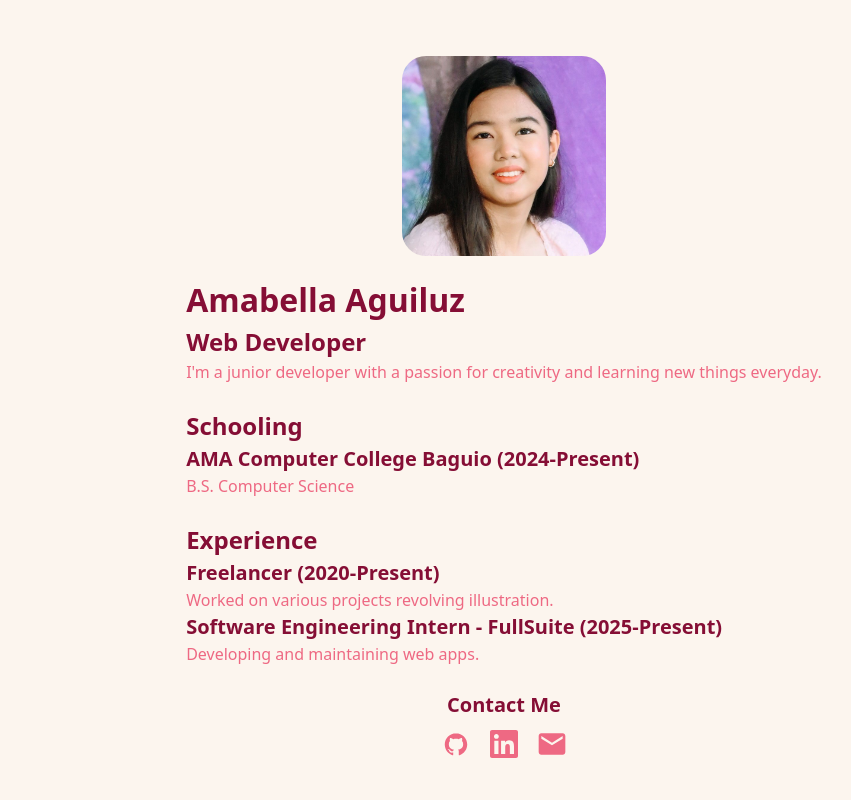
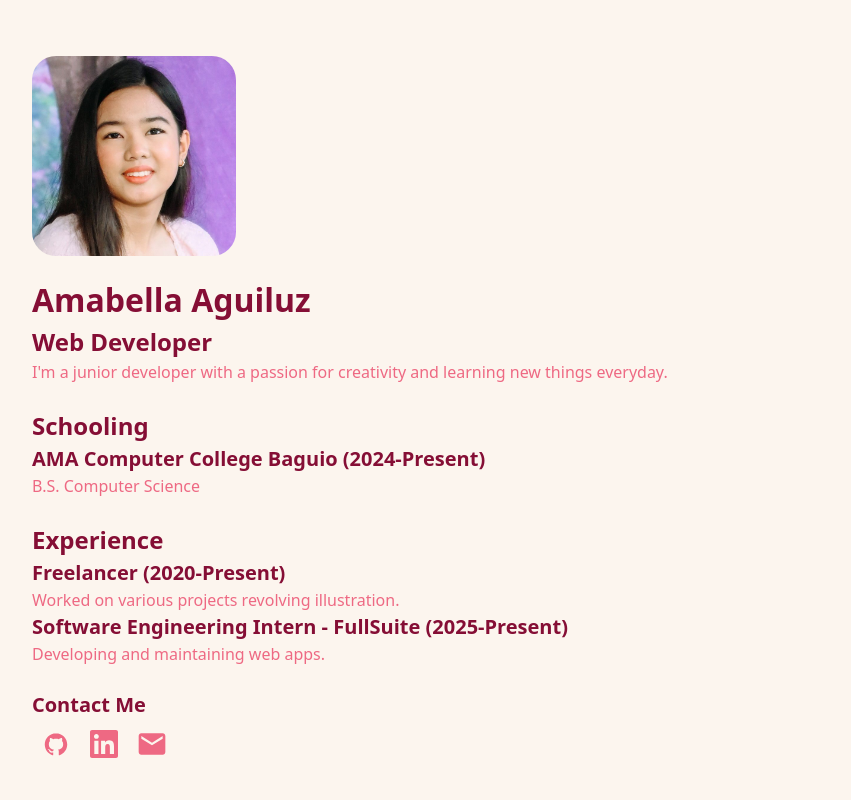
Before and after one commit to amabella-aguiluz/portfolio, a React (Vite) app: page / in a window 1280 px wide. Shown: the top 800 px of the page, without its empty margins (136-987 px from the left). Built offline with nearby package versions, Linux system fonts and the light colour scheme.

Commit message:
Changed the layout to be more centric

```diff
--- a/src/App.jsx
+++ b/src/App.jsx
@@ -76,7 +76,7 @@ function SkillIcon({icon, text}){
 
 function PortfolioSample({title, skills, description, githubUrl}){
   return(
-    <div className="flex p-4 rounded-2xl lightborder flex-col w-auto h-auto gap-2">
+    <div className="flex p-4 px-6 rounded-2xl lightborder flex-col w-auto h-auto gap-2">
       <h2>{title}</h2>
       <p><i>{skills}</i></p>
       <p>{description}</p>
@@ -89,7 +89,7 @@ function PortfolioSample({title, skills, description, githubUrl}){
 
 function ContactMeRow({text}){
   return(
-    <div className="flex flex-col items-center">
+    <div className="flex flex-col">
       <h3>Contact Me</h3>
     <div className="flex flex-row">
       <ButtonIconOnlyLink icon={ <DiGithubBadge className="logos" /> } url={github} />
@@ -114,7 +114,7 @@ function Experience({}){
 
 function Profile({}){
   return(
-    <div className="flex flex-col md:flex-row items-center p-4 rounded-2xl w-full h-auto gap-5">
+    <div className="flex flex-col md:flex-row p-4 rounded-2xl w-full h-auto gap-5">
       <div className='flex-shrink-0'>
         <PortraitImage className="items-center" src={portrait_pic} alt="Profile Picture" />
       </div>
@@ -157,7 +157,7 @@ function Skillset({}){
 
 function PortfolioSet({}){
   return(
-    <div>
+    <div className="flex flex-row gap-4 flex-wrap">
       <PortfolioSample title="Spinagotchi"
         skills="React, TailwindCSS, ElectronJS"
         description="A desktop tamagotchi."
@@ -181,7 +181,7 @@ function PortfolioSet({}){
 function App() {
   return (
     <>
-    <div className="gap-10 max-w-3xl mx-auto px-6 flex flex-col py-10">
+    <div className="min-h-screen gap-10 max-w-5xl px-6 flex flex-col py-10 mx-auto items-center">
       <Profile />
       <Skillset />
       <PortfolioSet />
```
